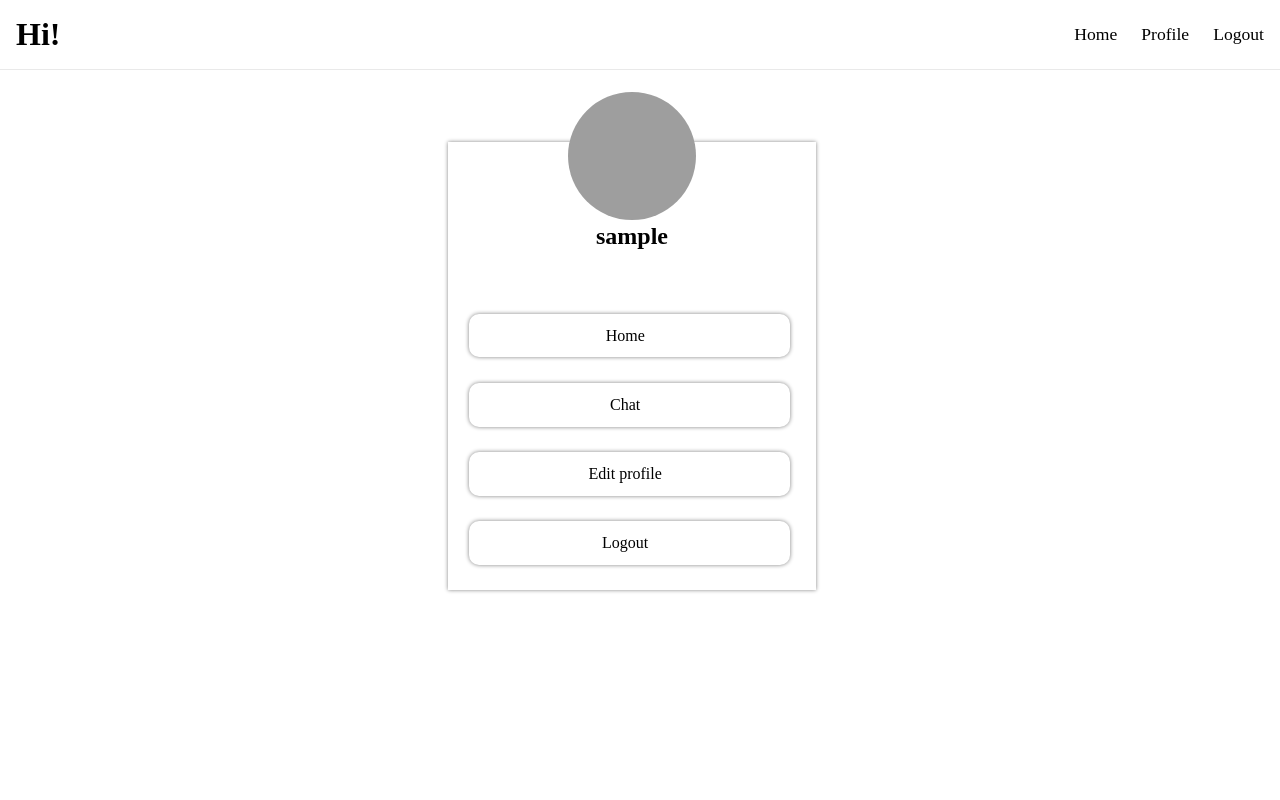
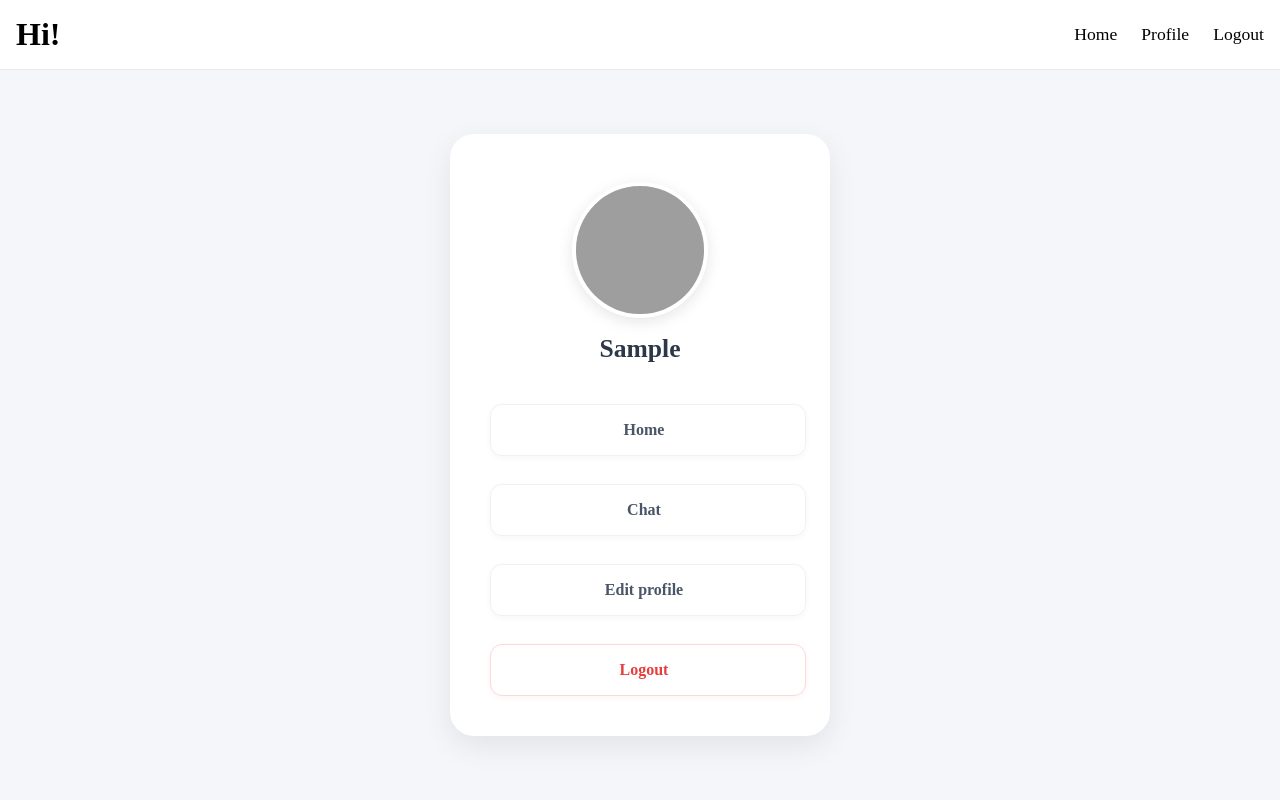
Before and after one commit to steven030/Web_chat, a Flask app: page /profile in a window 1280 px wide. Run offline with Flask 3, Linux system fonts and the light colour scheme; the visitor is signed in with stand-in values (Sample User, id 1); grey boxes are pictures that could not be loaded.

Commit message:
Update profile.css

```diff
--- a/static/css/profile.css
+++ b/static/css/profile.css
@@ -1,91 +1,124 @@
-*{
-	padding: 0;
-	margin: 0;
-}
-header{
-	background-color: white;
-}
-#container-all{
-	background-color: #fffdfd;
-	align-items: center;
-	padding: auto;
-}
-#profile-container{
-	width: 23rem;
-	height: 28em;
-	background-color: white;
-	margin: 4.5rem  0rem 0rem 35%;
-	justify-content: center;
-	text-align: center;
-	box-shadow: 0px 0px 4px 0.02px gray;
-
-}
-#user_img{
-	width: 8rem;
-	height: 8rem;
-	position: relative;
-	top: -50px;
-	border-radius: 50%;
-}
-#user_name{
-	font-size: 1.5rem;
-	position: relative;
-	top: -3.2rem;
-
-}
-#nav-menu{
-	display: inline;
-
-}
-#nav-menu li{
-
-	margin: 0.8rem;
-	margin-left: 1.3rem;
-	width: 85%;
-	border-radius: 10px;
-	box-shadow: 0px 0px 4px 0.02px gray;
-	transition: background-color .5s;
-
+* {
+    padding: 0;
+    margin: 0;
+    box-sizing: border-box;
 }
 
-#nav-menu{
-	width: 100%;
-	height: 100%;
-	margin-bottom: 2rem;
-
-
-
-}
-#nav-menu li a{
-	width: 100%;
-	height: 100%;
-	padding-top: 0.8rem;
-	padding-bottom: 0.8rem;
-  	display: inline-block;
-}
-#nav-menu li:hover{
-	box-shadow: 0px 0px 5px #0398;
-	border: none;
-	background-color: #f9f9f9;
-
-
-	color: white;
-}
-#nav-menu #logout:hover{
-
-	background-color: #ed7272;
-	box-shadow: none;
-}
-#nav-menu #logout a:hover{
-	color: black;
+/* Contenedor padre para centrar la tarjeta perfectamente */
+#profile-main-wrapper {
+    width: 100%;
+    min-height: calc(100vh - 70px); /* Ajusta al alto de la pantalla menos el nav */
+    display: flex;
+    justify-content: center;
+    align-items: center;
+    background-color: #f4f6f9;
+    padding: 2rem 1rem;
 }
 
-#nav-menu li a:hover{
-	color: #0398;
+/* Tarjeta de Perfil Estilizada */
+#profile-container {
+    width: 100%;
+    max-width: 380px; /* Tamaño perfecto y responsivo */
+    background-color: white;
+    border-radius: 24px;
+    padding: 3rem 2rem 2rem 2rem;
+    text-align: center;
+    box-shadow: 0 10px 30px rgba(0, 0, 0, 0.08);
+    display: flex;
+    flex-direction: column;
+    align-items: center;
 }
 
+/* Contenedor del Avatar para controlar desbordamientos */
+.avatar-container {
+    width: 8.5rem;
+    height: 8.5rem;
+    margin-bottom: 1rem;
+    border-radius: 50%;
+    border: 4px solid #ffffff;
+    box-shadow: 0 4px 15px rgba(0, 0, 0, 0.1);
+    background-color: #e2e8f0;
+    overflow: hidden;
+    display: flex;
+    justify-content: center;
+    align-items: center;
+}
 
-#nav-menu ul li a{
-	text-decoration: none;
-	color: black;
+#user_img {
+    width: 100%;
+    height: 100%;
+    object-fit: cover; /* Evita que la foto de ImageKit se deforme */
 }
+
+#user_name {
+    font-size: 1.6rem;
+    font-weight: 700;
+    color: #2d3748;
+    margin-bottom: 2rem;
+    text-transform: capitalize;
+}
+
+/* Menú de Opciones */
+#nav-menu {
+    width: 100%;
+}
+
+#nav-menu ul {
+    list-style: none;
+    width: 100%;
+    display: flex;
+    flex-direction: column;
+    gap: 0.75rem; /* Espaciado uniforme sin usar BR */
+}
+
+#nav-menu li {
+    width: 100%;
+    border-radius: 12px;
+    box-shadow: 0 2px 6px rgba(0, 0, 0, 0.04);
+    border: 1px solid #edf2f7;
+    transition: all 0.3s ease;
+}
+
+#nav-menu li a {
+    display: block;
+    width: 100%;
+    padding: 1rem;
+    text-decoration: none;
+    color: #4a5568;
+    font-weight: 600;
+    font-size: 1rem;
+    text-align: center;
+    transition: color 0.2s;
+}
+
+/* Efectos Hover Dinámicos */
+#nav-menu li:hover {
+    transform: translateY(-2px);
+    box-shadow: 0 6px 12px rgba(78, 103, 223, 0.15);
+    background-color: #f8fafc;
+    border-color: #7083e4;
+}
+
+#nav-menu li:hover a {
+    color: #4e67df;
+}
+
+/* Botón Especial de Logout */
+#nav-menu #logout {
+    margin-top: 0.5rem;
+    border-color: #fed7d7;
+}
+
+#nav-menu #logout a {
+    color: #e53e3e;
+}
+
+#nav-menu #logout:hover {
+    background-color: #fff5f5;
+    border-color: #feb2b2;
+    box-shadow: 0 6px 12px rgba(229, 62, 62, 0.1);
+}
+
+#nav-menu #logout:hover a {
+    color: #c53030;
+}
```
